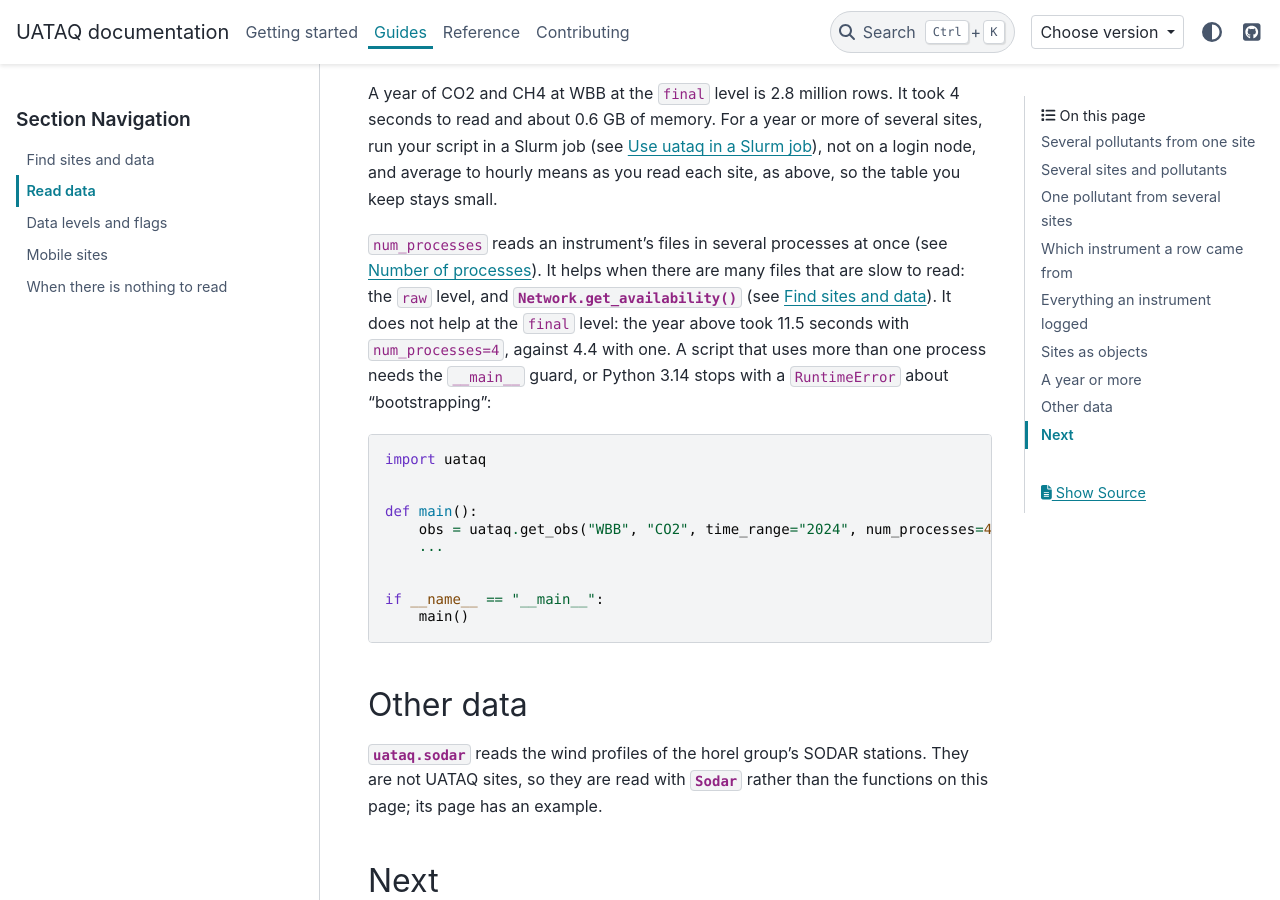
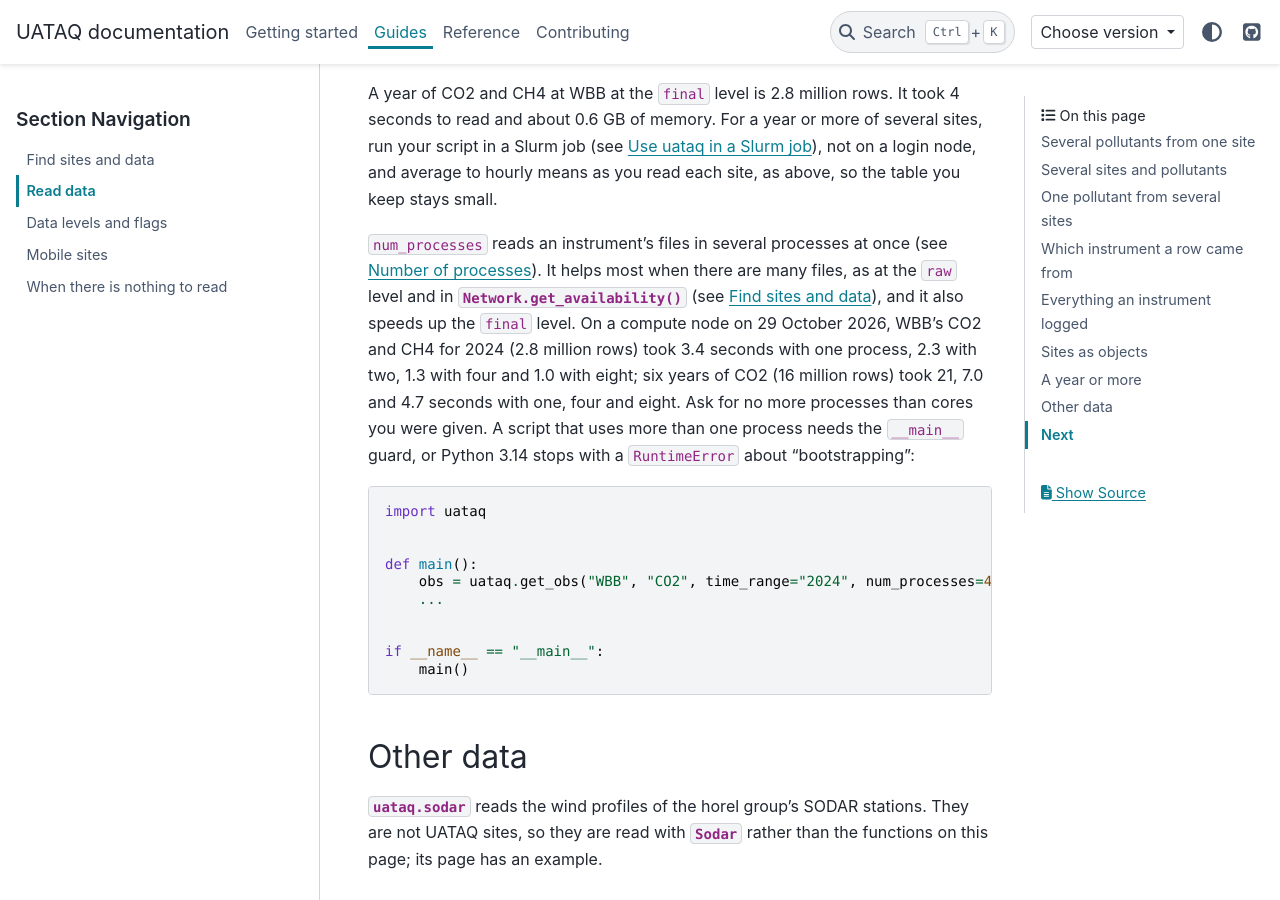
Before and after one commit to jmineau/uataq, a Sphinx documentation site: the page built from docs/guides/read_data.rst, in a window 1280 px wide and 900 px high, scrolled down 4642 px. Built offline with Sphinx 7.4.7 and the PyData theme 0.15.4, drawn with Linux system fonts in a browser that asks for light colours.

Commit message:
docs: say that num_processes also speeds up final-level reads

```diff
--- a/docs/guides/read_data.rst
+++ b/docs/guides/read_data.rst
@@ -233,12 +233,15 @@ node, and average to hourly means as you read each site, as above, so the
 table you keep stays small.
 
 ``num_processes`` reads an instrument's files in several processes at once (see
-:ref:`input-num-processes`). It helps when there are many files that are slow
-to read: the ``raw`` level, and :meth:`Network.get_availability` (see
-:doc:`/guides/find_sites_and_data`). It does not help at the ``final`` level:
-the year above took 11.5 seconds with ``num_processes=4``, against 4.4 with
-one. A script that uses more than one process needs the ``__main__`` guard, or
-Python 3.14 stops with a ``RuntimeError`` about "bootstrapping":
+:ref:`input-num-processes`). It helps most when there are many files, as at
+the ``raw`` level and in :meth:`Network.get_availability` (see
+:doc:`/guides/find_sites_and_data`), and it also speeds up the ``final`` level.
+On a compute node on 29 October 2026, WBB's CO2 and CH4 for 2024 (2.8 million
+rows) took 3.4 seconds with one process, 2.3 with two, 1.3 with four and 1.0 with
+eight; six years of CO2 (16 million rows) took 21, 7.0 and 4.7 seconds with one,
+four and eight. Ask for no more processes than cores you were given. A script that uses more than one process needs the
+``__main__`` guard, or Python 3.14 stops with a ``RuntimeError`` about
+"bootstrapping":
 
 .. code-block:: python
 
```
